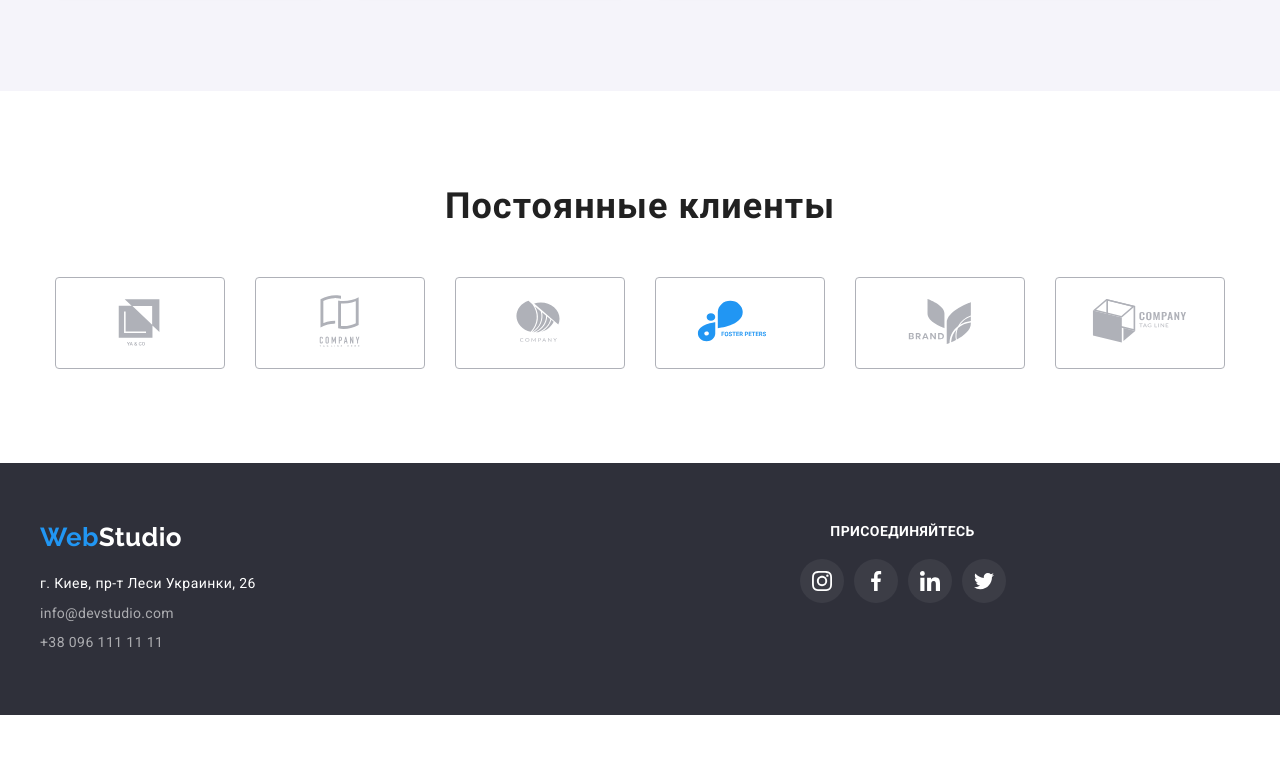
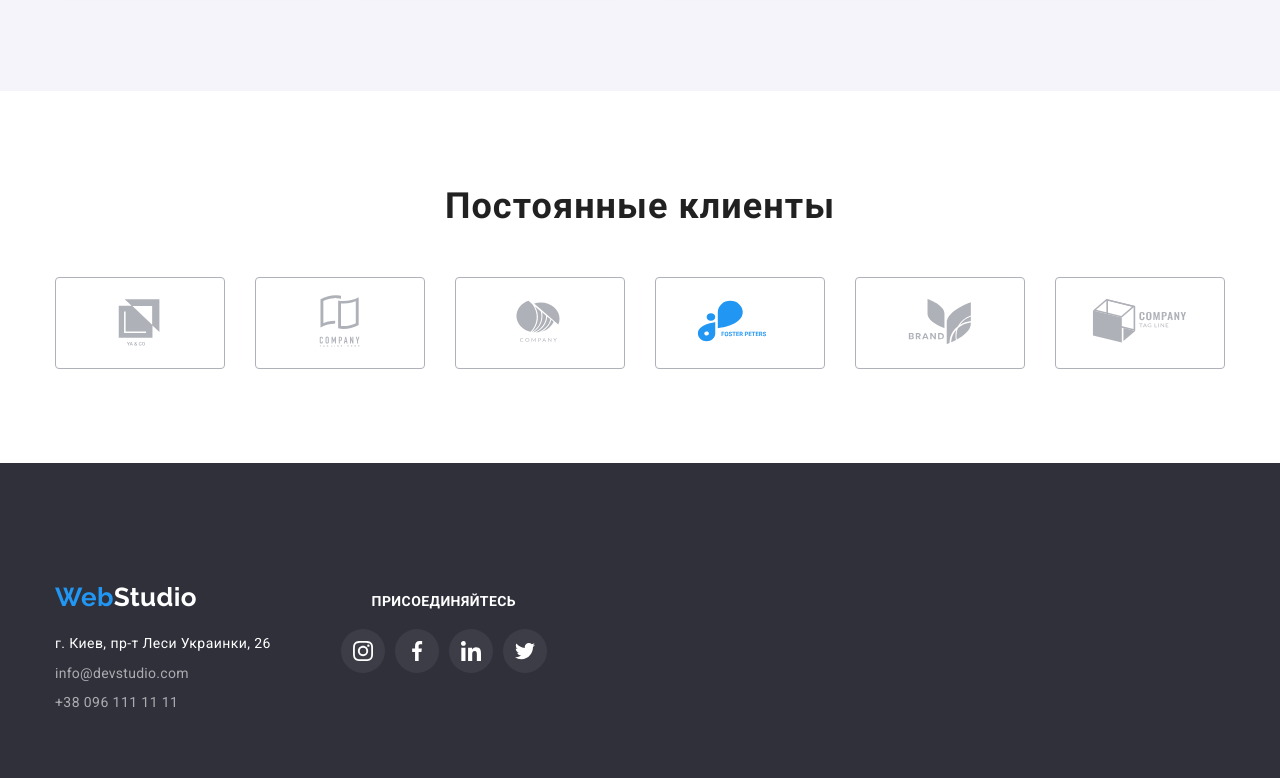
Before and after one commit to liubovpoltorak/goit-markup-hw-04, a plain HTML site: page index.html in a window 1280 px wide. Shown: the part 2310-3088 px from the top of the page. Before the commit the page ends 3025 px from the top, so only its background shows below. Drawn offline with nearby package versions, Linux system fonts and the light colour scheme.

Commit message:
finally done hw4

```diff
--- a/css/styles.css
+++ b/css/styles.css
@@ -507,10 +507,11 @@ p {
     padding-top: 60px;
 }
 
-.footer-container {
+.basement-container {
     display: flex;
-    margin-right: 70px;
+    align-items: baseline;
 }
+
 
 .footer-link-logo {
     text-decoration: none;
@@ -572,6 +573,9 @@ p {
 
 /*-------------footer join us----------*/
 
+.join-us-footer {
+    margin-left: 70px;
+}
 
 .join-us-title {
     font-weight: 700;
--- a/index.html
+++ b/index.html
@@ -325,8 +325,8 @@
     </main>
     <!--Подвал-->
     <footer class="footer">
-        <div class="footer-container container">
-        <div class="container">
+        <div class="container basement-container">
+        <div class="footer">
         <a href="./index.html" class="footer-link-logo link"><span class="logo-web">Web</span><span class="logo-studio-footer">Studio</span></a>
         <address class="footer-address">
             <ul class="address-list list">
@@ -336,7 +336,7 @@
             </ul>
         </address>
         </div>
-        <div class="join-us-footer container">
+        <div class="join-us-footer">
             <p class="join-us-title">Присоединяйтесь</p>
             <ul class="join-us-list list">
                 <li class="join-us-item">
```
Also changed, not shown: portfolio.html (+2 -2 lines).
